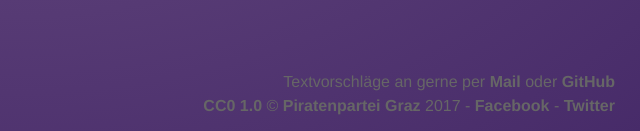
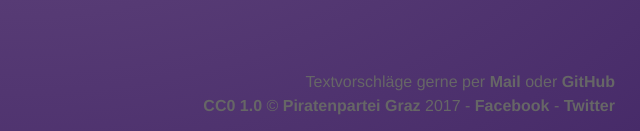
Before and after one commit to PPOE/ordnungswache.at, a plain HTML site: page index.html in a window 1280 px wide. Shown: the part 666-797 px from the top of the page, 640-1280 px from the left. Drawn offline with Linux system fonts and the light colour scheme.

Commit message:
fix typo

```diff
--- a/index.html
+++ b/index.html
@@ -308,7 +308,7 @@
         </div>
         <div class="col-lg-9 text-xs-right">
             <p>
-                Textvorschläge an gerne per
+                Textvorschläge gerne per
                 <a href="mailto:lv-stmk@piratenpartei.at">Mail</a> oder
                 <a href="https://github.com/PPOE/ordnungswache.at">GitHub</a><br/>
                 <a href="//creativecommons.org/publicdomain/zero/1.0/">CC0 1.0</a>
```
